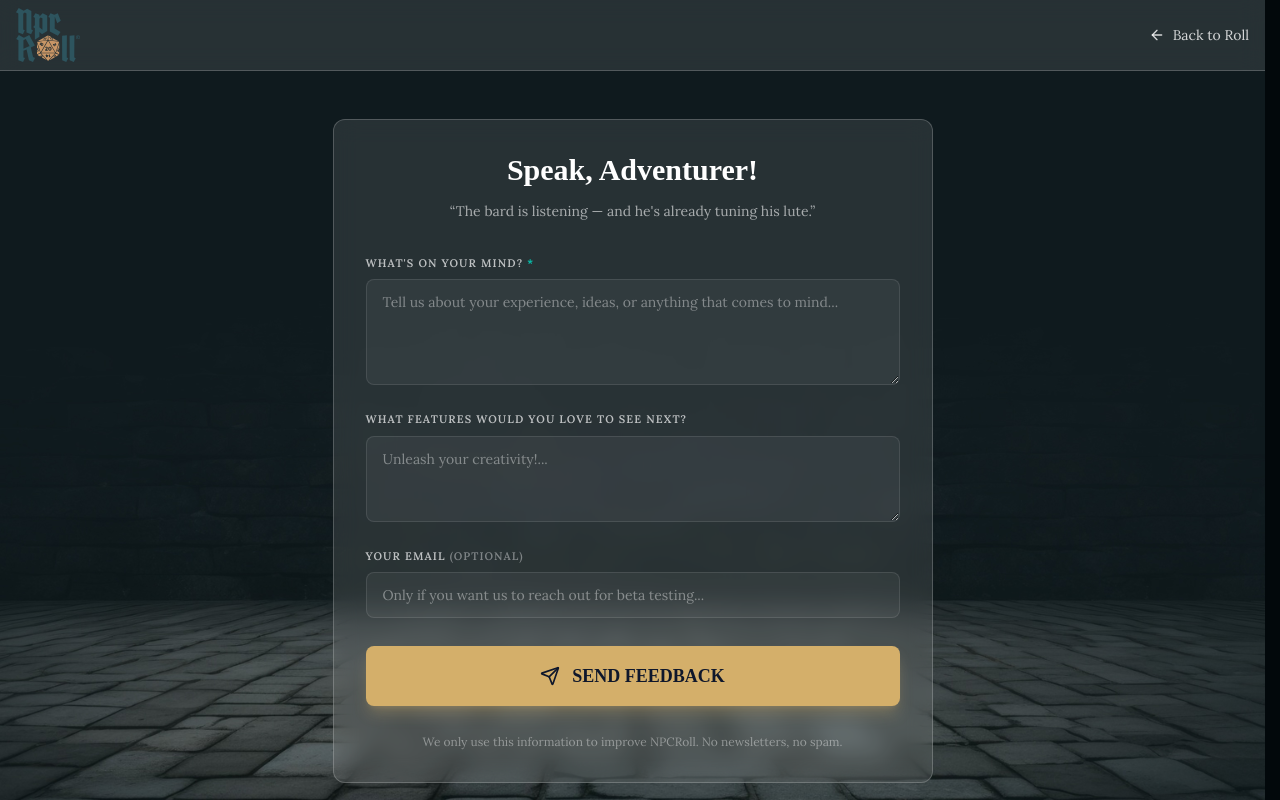
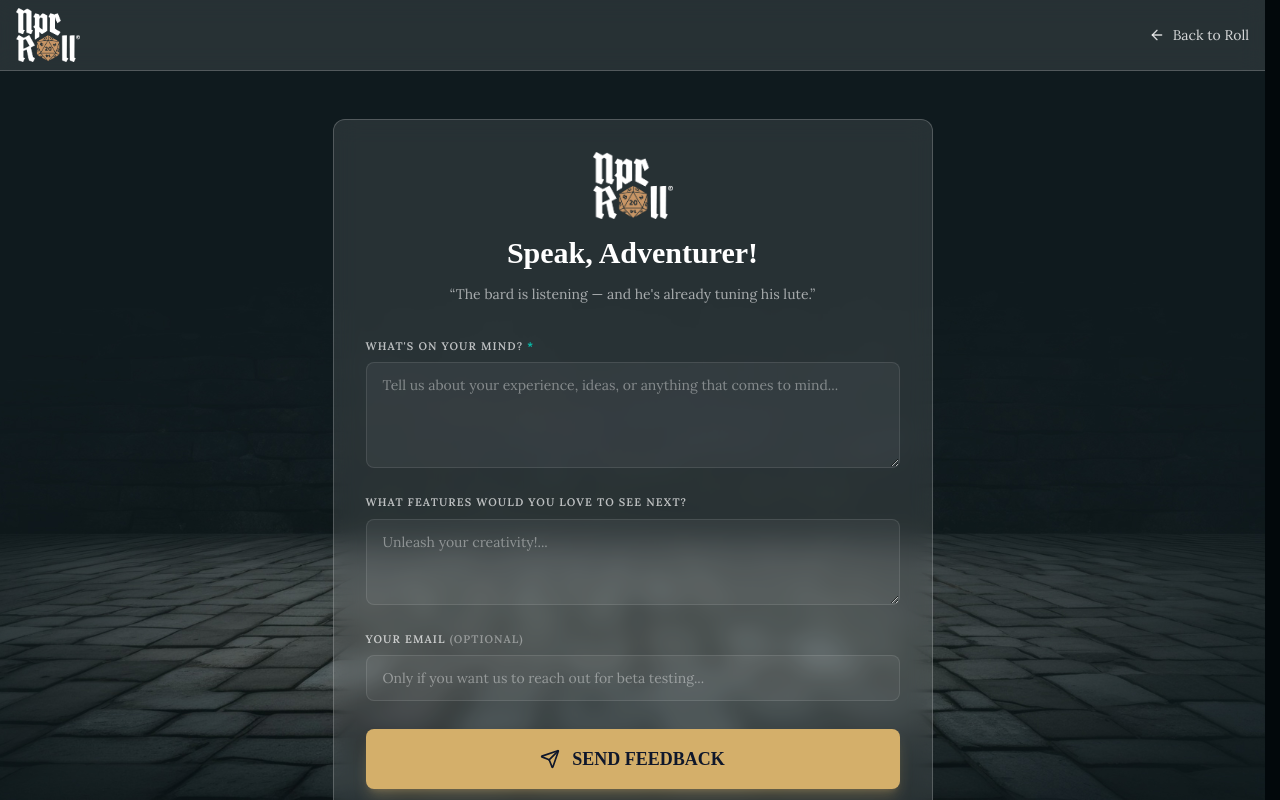
Before and after one commit to Gianos-lab/npcroll-app, a Next.js app: page /feedback in a window 1280 px wide. Shown: the top 800 px of the page. Built offline with nearby package versions, Linux system fonts and the light colour scheme; a web font is replaced by a local one.

Commit message:
style: update logo to logo_white.png across all pages

```diff
--- a/app/feedback/page.tsx
+++ b/app/feedback/page.tsx
@@ -42,7 +42,7 @@ export default function FeedbackPage() {
       <header className="bg-white/10 backdrop-blur-md border-b border-white/20 sticky top-0 z-50">
         <div className="max-w-7xl mx-auto px-4 py-2 flex items-center justify-between" style={{ minHeight: '56px' }}>
           <Link href="/" className="flex items-center gap-2">
-            <img src="/logo_nav.svg" alt="NPCRoll Logo" className="w-16 h-16" />
+            <img src="/logo_white.png" alt="NPCRoll Logo" className="w-16 h-16" />
           </Link>
           <nav className="flex items-center gap-6">
             <Link
@@ -63,6 +63,7 @@ export default function FeedbackPage() {
           <div className="bg-white/10 backdrop-blur-md border border-white/20 rounded-xl p-6 sm:p-8">
             {/* Header */}
             <div className="text-center mb-8">
+              <img src="/logo_white.png" alt="NPCRoll" className="w-20 h-20 mx-auto mb-4" />
               <h1 className="text-2xl sm:text-3xl font-bold text-white font-display mb-3">
                 Speak, Adventurer!
               </h1>
--- a/app/legal/page.tsx
+++ b/app/legal/page.tsx
@@ -16,7 +16,7 @@ export default function LegalPage() {
       <header className="bg-white/10 backdrop-blur-md border-b border-white/20 sticky top-0 z-50">
         <div className="max-w-7xl mx-auto px-4 py-2 flex items-center justify-between" style={{ minHeight: '56px' }}>
           <Link href="/" className="flex items-center gap-2">
-            <img src="/logo_nav.svg" alt="NPCRoll Logo" className="w-16 h-16" />
+            <img src="/logo_white.png" alt="NPCRoll Logo" className="w-16 h-16" />
           </Link>
           <nav className="flex items-center gap-6">
             <Link
--- a/app/roadmap/page.tsx
+++ b/app/roadmap/page.tsx
@@ -220,7 +220,7 @@ export default function RoadmapPage() {
                             }}
                         >
                             <img
-                                src="/logo.svg"
+                                src="/logo_white.png"
                                 alt="NPCRoll Logo"
                                 style={{
                                     width: "72px",
```
